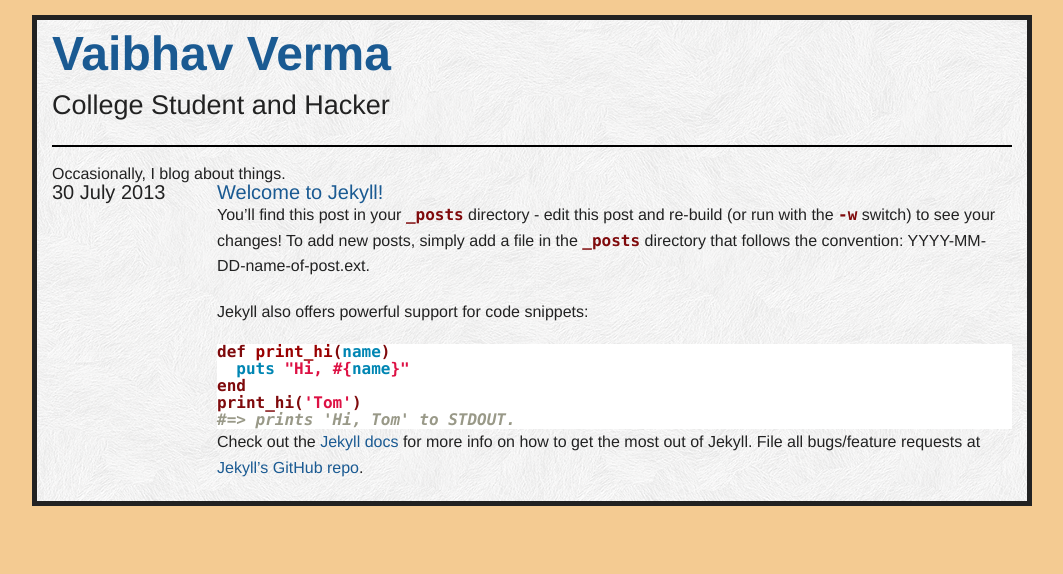
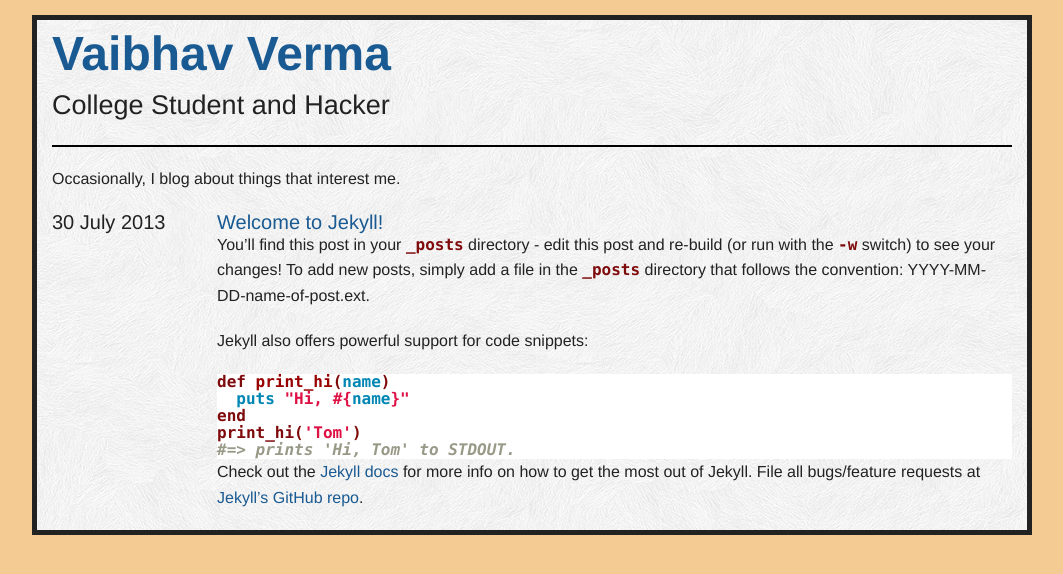
Before and after one commit to v/v.github.io, a Jekyll site: the page built from blog.html, in a window 1280 px wide. Shown: the top 574 px of the page, without its empty margins (108-1171 px from the left). Built offline with Jekyll 4.4.1, drawn with Linux system fonts in a browser that asks for light colours; Markdown is read by kramdown in place of the engine named in the settings.

Commit message:
Better intro text

```diff
--- a/blog.html
+++ b/blog.html
@@ -5,7 +5,7 @@
 
 <div class="row">
     <div class="large-12 columns">
-        Occasionally, I blog about things.
+        <p>Occasionally, I blog about things that interest me.</p>
     </div>
 </div>
 
```
